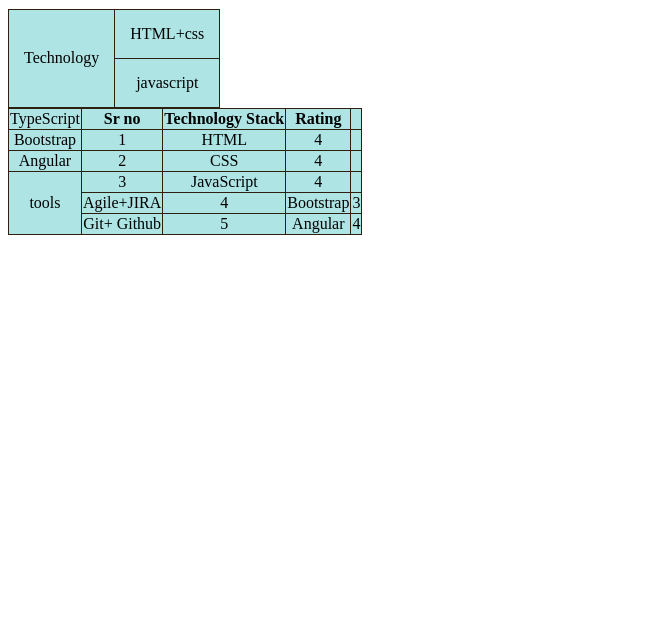
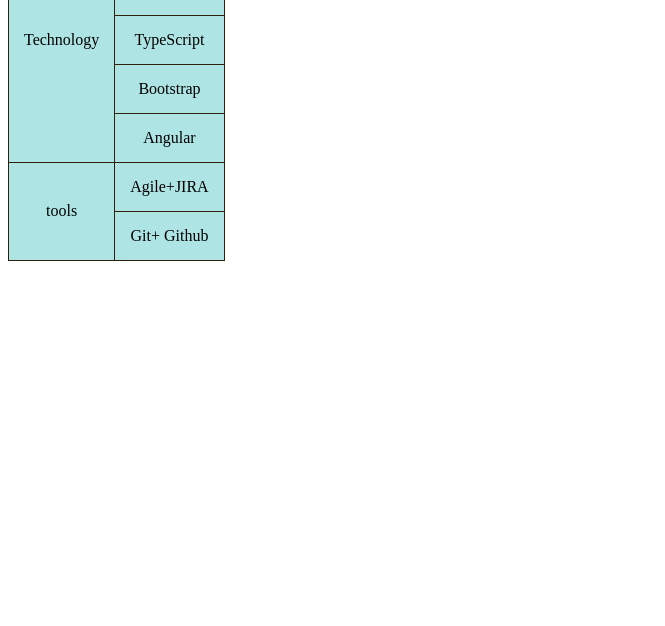
Before and after one commit to Maya1722/MyProfile, a plain HTML site: page techStack.html in a window 1280 px wide. Shown: the part 174-800 px from the top of the page, without its empty margins (0-665 px from the left). Drawn offline with Linux system fonts and the light colour scheme.

Commit message:
update home.html

```diff
--- a/techStack.html
+++ b/techStack.html
@@ -1,8 +1,10 @@
-@@ -9,68 +9,43 @@
-
+<!DOCTYPE html>
+<html>
+    <title>technology stack</title>
+        <head>
         <style>
             table,tr,th,td{
-                border:3px solid rgb(46,32,14);
+
                 border:1px solid rgb(46,32,14);
                 border-collapse: collapse;
                 text-align: center;
@@ -25,6 +27,7 @@
 
 
         </style>
+        </head>
         <h2>  Technology Stack for Web Development</h2>
 
     <table class="tech_stack">
@@ -40,49 +43,34 @@
             <td>javascript</td>
 
         </tr>
-        <h2>  Technology Stack</h2>
-    <table>
+
         <tr>
 
             <td>TypeScript</td>
-
-        <th>Sr no</th>
-        <th>Technology Stack</th>
-        <th>Rating</th>
         </tr>
         <tr>
 
             <td>Bootstrap</td>
 
-            <td>1</td>
-            <td>HTML</td>
-            <td>4</td>
+
         </tr>
         <tr>
 
             <td>Angular</td>
 
-            <td>2</td>
-            <td>CSS</td>
-            <td>4</td>
         </tr>
         <tr>
             <td rowspan="3">tools</td>
-            <td>3</td>
-            <td>JavaScript</td>
-            <td>4</td>
+
         </tr>
         <tr>
             <td>Agile+JIRA</td>
-            <td>4</td>
-            <td>Bootstrap</td>
-            <td>3</td>
+
         </tr>
         <tr>
             <td>Git+ Github</td>
-            <td>5</td>
-            <td>Angular</td>
-            <td>4</td>
+
+
         </tr>
 </div>
 
```
Also changed, not shown: home.html (+1 -1 lines), index.html (+1 -4 lines), other.html (+1 -2 lines), personalDetails.html (+1 -3 lines).
